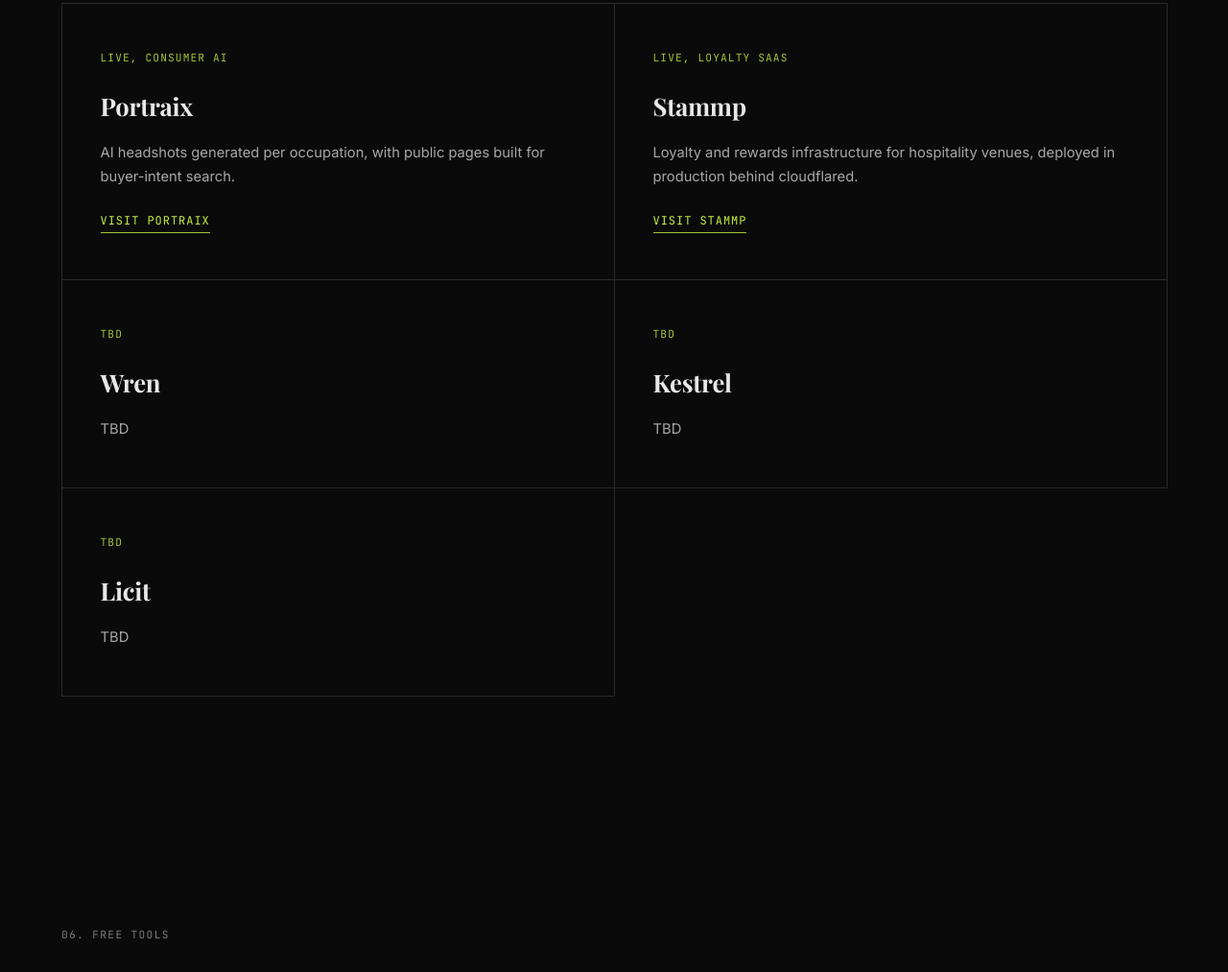
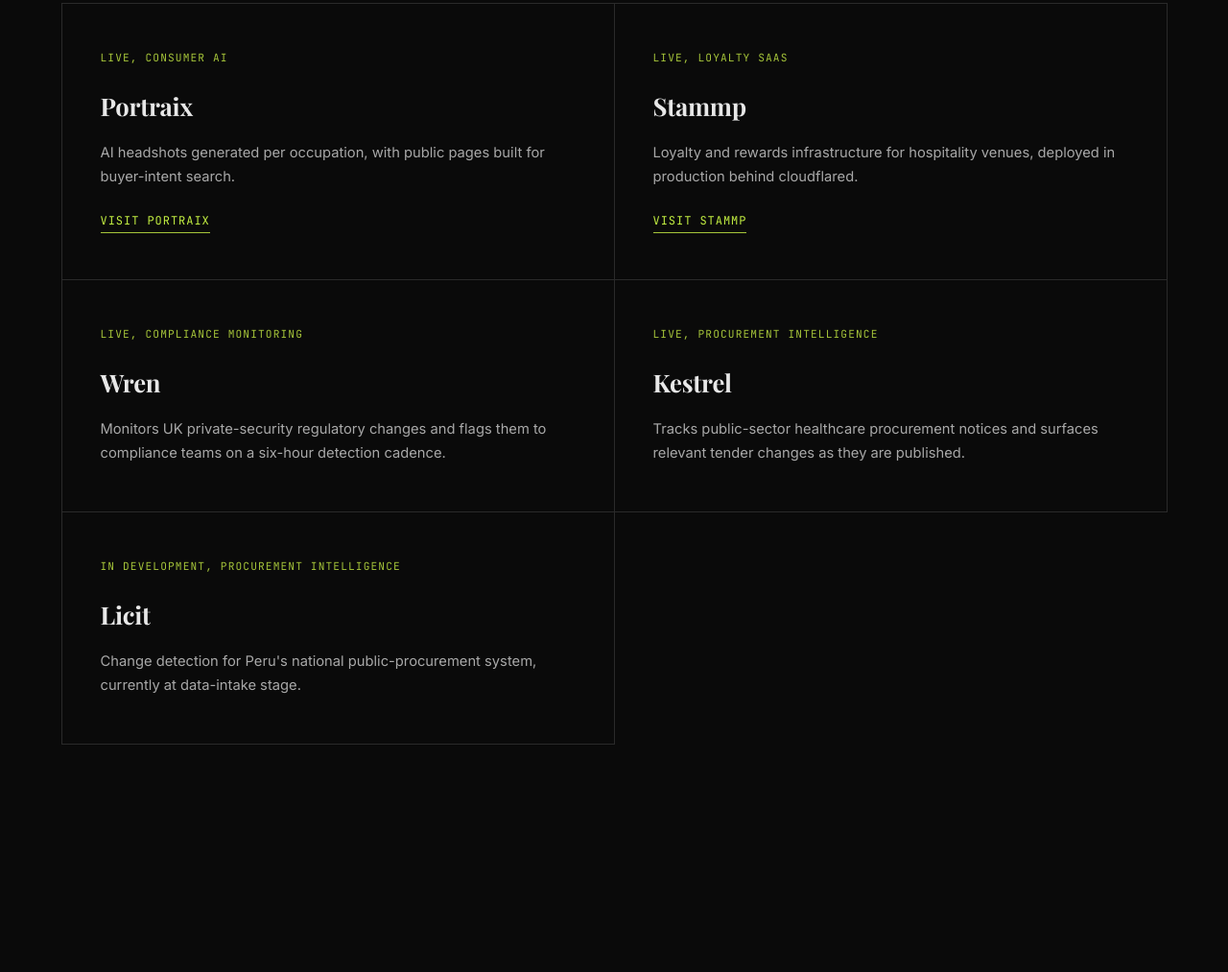
Before and after one commit to oespinozai/alvento-site, a website: page index.html in a window 1280 px wide. Shown: the part 4442-5455 px from the top of the page at 96% size. Drawn offline with nearby package versions, Linux system fonts and the light colour scheme; a web font is replaced by a local one.

Commit message:
fix: fill Wren/Kestrel/Licit lab cards, drop literal Sinek-label headings

```diff
--- a/index.html
+++ b/index.html
@@ -902,7 +902,7 @@
 <section class="lab" id="lab">
   <div class="container">
     <div class="section-label fade-up">04. The lab</div>
-    <h2 class="fade-up">What we've <em>built</em></h2>
+    <h2 class="fade-up">The <em>lab</em></h2>
     <div class="lab-grid">
       <div class="product-card fade-up">
         <div class="product-type">Live, Consumer AI</div>
@@ -917,19 +917,19 @@
         <a href="https://staamp.co.uk" class="product-link" target="_blank" rel="noopener">Visit Stammp</a>
       </div>
       <div class="product-card fade-up">
-        <div class="product-type">TBD</div>
+        <div class="product-type">Live, Compliance monitoring</div>
         <h3>Wren</h3>
-        <p>TBD</p>
+        <p>Monitors UK private-security regulatory changes and flags them to compliance teams on a six-hour detection cadence.</p>
       </div>
       <div class="product-card fade-up">
-        <div class="product-type">TBD</div>
+        <div class="product-type">Live, Procurement intelligence</div>
         <h3>Kestrel</h3>
-        <p>TBD</p>
+        <p>Tracks public-sector healthcare procurement notices and surfaces relevant tender changes as they are published.</p>
       </div>
       <div class="product-card fade-up">
-        <div class="product-type">TBD</div>
+        <div class="product-type">In development, Procurement intelligence</div>
         <h3>Licit</h3>
-        <p>TBD</p>
+        <p>Change detection for Peru's national public-procurement system, currently at data-intake stage.</p>
       </div>
     </div>
   </div>
@@ -1008,7 +1008,7 @@
 <section class="engagement" id="engagement">
   <div class="container">
     <div class="section-label fade-up">08. Engagement models</div>
-    <h2 class="fade-up">How we <em>work together</em></h2>
+    <h2 class="fade-up">Working <em>together</em></h2>
     <p class="engagement-intro fade-up">Three ways to engage depending on where you are in the process. All start with understanding the problem before committing to a build.</p>
     <div class="engagement-grid">
       <div class="engagement-card fade-up">
```
